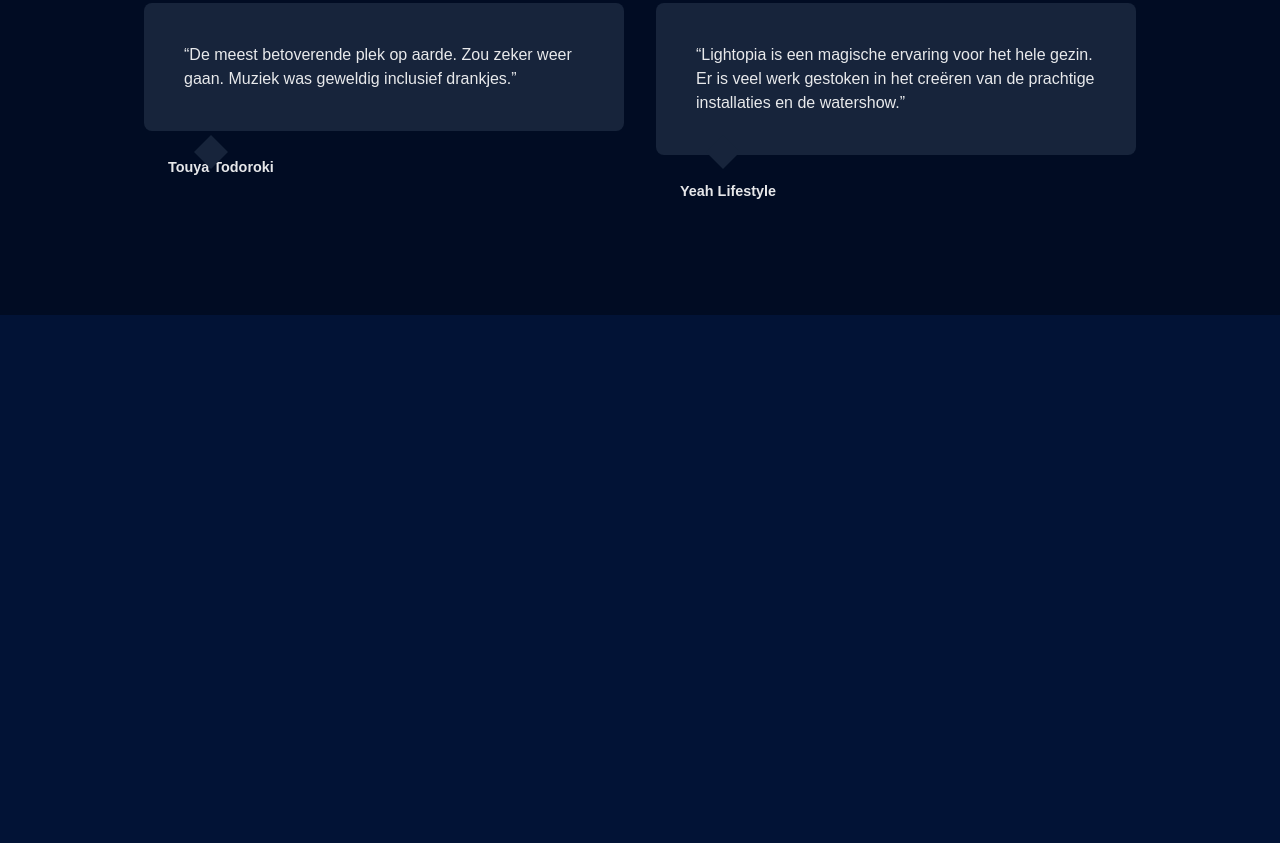
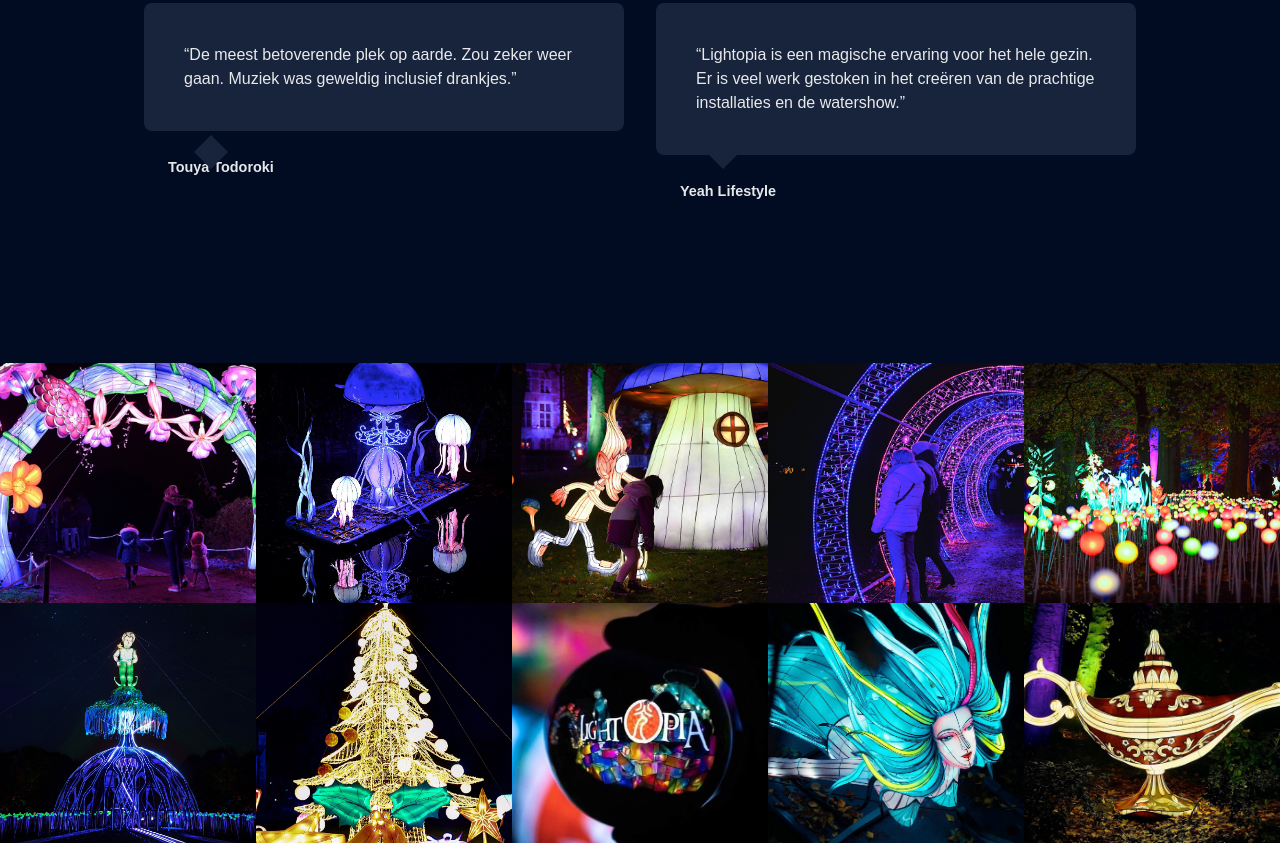
Before and after one commit to pgm-justdesc4/lightopia, a plain HTML site: page index.html in a window 1280 px wide. Shown: the part 3682-4525 px from the top of the page. Before the commit the page ends 3997 px from the top, so only its background shows below. Drawn offline with Linux system fonts and the light colour scheme.

Commit message:
added galery-reusable section and styling (no js)

```diff
--- a/index.html
+++ b/index.html
@@ -124,6 +124,58 @@
             </article>
         </div>
     </section>
+    <section class="galery-reusable">
+        <figure>
+            <a href="#">
+                <img src="static/img/reusable-galery/galery-01.jpeg" alt="Galery-01">
+            </a>
+        </figure>
+        <figure>
+            <a href="#">
+                <img src="static/img/reusable-galery/galery-02.jpeg" alt="Galery-02">
+            </a>
+        </figure>
+        <figure>
+            <a href="#">
+                <img src="static/img/reusable-galery/galery-03.jpeg" alt="Galery-03">
+            </a>
+        </figure>
+        <figure>
+            <a href="#">
+                <img src="static/img/reusable-galery/galery-04.jpeg" alt="Galery-04">
+            </a>
+        </figure>
+        <figure>
+            <a href="#">
+                <img src="static/img/reusable-galery/galery-05.jpeg" alt="Galery-05">
+            </a>
+        </figure>
+        <figure>
+            <a href="#">
+                <img src="static/img/reusable-galery/galery-06.jpeg" alt="Galery-06">
+            </a>
+        </figure>
+        <figure>
+            <a href="#">
+                <img src="static/img/reusable-galery/galery-07.jpeg" alt="Galery-07">
+            </a>
+        </figure>
+        <figure>
+            <a href="#">
+                <img src="static/img/reusable-galery/galery-08.jpeg" alt="Galery-08">
+            </a>
+        </figure>
+        <figure>
+            <a href="#">
+                <img src="static/img/reusable-galery/galery-09.jpeg" alt="Galery-09">
+            </a>
+        </figure>
+        <figure>
+            <a href="#">
+                <img src="static/img/reusable-galery/galery-10.jpeg" alt="Galery-10">
+            </a>
+        </figure>
+    </section>
 </body>
 
 </html>
--- a/static/css/main.css
+++ b/static/css/main.css
@@ -82,6 +82,24 @@ header a {
 .tickets-btn {
   padding: 1.2rem 3rem;
   border-radius: 2rem;
+}
+
+/* Reusable Sections */
+
+.galery-reusable {
+  display: flex;
+  flex-wrap: wrap;
+}
+
+.galery-reusable figure {
+  width: 20%;
+  height: 15rem;
+}
+
+.galery-reusable img {
+  width: 100%;
+  height: 100%;
+  object-fit: cover;
 }
 
 /* HOME - Video */
@@ -230,8 +248,10 @@ video {
   justify-content: center;
   gap: 2rem;
   flex-wrap: wrap;
-  margin: 3rem auto;
-  padding-bottom: 7rem;
+  margin: 0 auto;
+  padding-top: 3rem;
+  padding-bottom: 10rem;
+  background-color: hsl(221, 94%, 7%);
 }
 
 .home-reviews article {
```
Also changed, not shown: static/img/reusable-galery/galery-01.jpeg (added), static/img/reusable-galery/galery-02.jpeg (added), static/img/reusable-galery/galery-03.jpeg (added), static/img/reusable-galery/galery-04.jpeg (added), static/img/reusable-galery/galery-05.jpeg (added), static/img/reusable-galery/galery-06.jpeg (added), static/img/reusable-galery/galery-07.jpeg (added), static/img/reusable-galery/galery-08.jpeg (added), static/img/reusable-galery/galery-09.jpeg (added), static/img/reusable-galery/galery-10.jpeg (added), static/img/reusable-galery/galery-11.jpeg (added), static/img/reusable-galery/galery-12.jpeg (added), static/img/reusable-galery/galery-13.jpeg (added), 3 other files.
